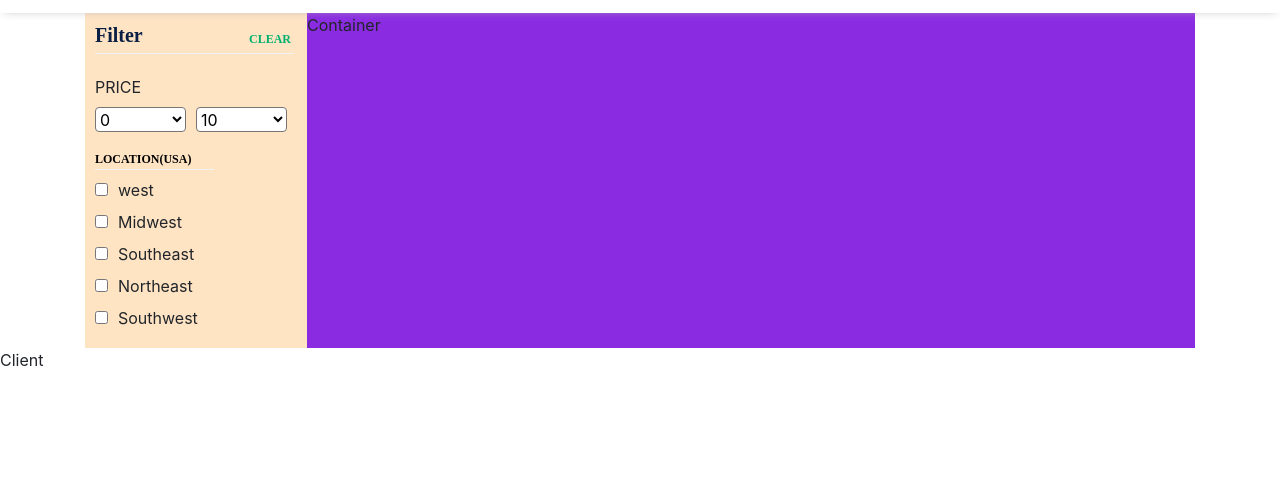
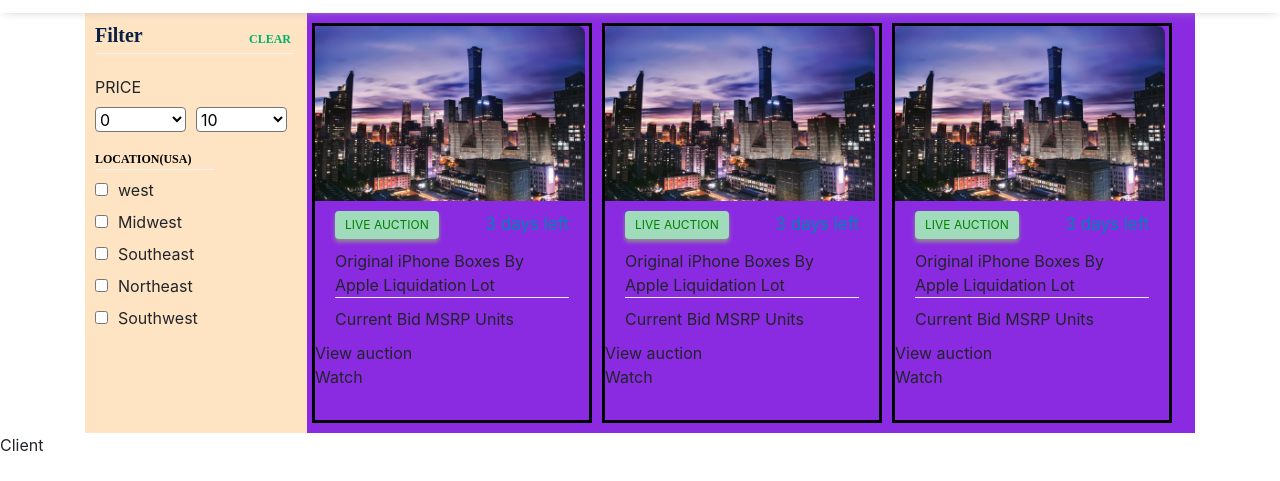
Before and after one commit to itsmeAB/auction-site, a React app: page / in a window 1280 px wide. Shown: the part 319-800 px from the top of the page. Built offline with nearby package versions, Linux system fonts and the light colour scheme.

Commit message:
wip - card component

```diff
--- /dev/null
+++ b/src/client/components/Card/card.css
@@ -0,0 +1,55 @@
+.ui-lib-card {
+  margin: 10px 5px;
+  min-width: 100px;
+  max-width: 280px;
+  height: 400px;
+  border: 3px solid black;
+}
+
+.ui-lib-card__img img {
+  min-width: 100px;
+  max-width: 270px;
+  max-height: 192px;
+}
+
+.ui-lib-card__tag-wrapper {
+  display: flex;
+  justify-content: space-between;
+  align-items: center;
+  margin: 10px 20px;
+}
+
+.ui-lib-card__tag {
+  color: green;
+  background: #a0dcbb;
+  font-size: 12px;
+  padding: 5px 10px;
+  border-radius: 4px;
+  box-shadow: 0px 3px 4px 0px #928e8e;
+  text-transform: uppercase;
+}
+
+.ui-lib-card__text {
+  color: #0081B5;
+  font-size: 17px;
+}
+
+.ui-lib-card__title {
+  position: relative;
+  margin: 10px 20px;
+}
+
+.ui-lib-card__price {
+  position: relative;
+  margin: 10px 20px;
+}
+
+.ui-lib-card__price::before {
+  position: absolute;
+  content: '';
+  background: #F1F2F4;
+  left: 0;
+  height: 1px;
+  width: 100%;
+  margin-top: -10px;
+}
--- /dev/null
+++ b/src/client/components/Card/index.jsx
@@ -0,0 +1,33 @@
+import React from "react"
+import defaultImage from './TopCap.png';
+import './card.css';
+
+// props => type: 'live', 'new', 'eligible', title
+const Card = () => {
+  return (
+    <div className="ui-lib-card">
+      <div className="ui-lib-card__img">
+        <img src={defaultImage} />
+      </div>
+      <div className="ui-lib-card__tag-wrapper">
+        <div className="ui-lib-card__tag">
+          live auction
+      </div>
+        <div className="ui-lib-card__text">
+          3 days left
+      </div>
+      </div>
+      <div className="ui-lib-card__title">
+      Original iPhone Boxes By Apple Liquidation Lot
+      </div>
+      <div className="ui-lib-card__price">
+        Current Bid MSRP Units
+      </div>
+      <div className="ui-lib-card__action">
+        <div>View auction</div><div>Watch</div>
+      </div>
+    </div>
+  )
+}
+
+export default Card
--- a/src/client/components/Container/container.css
+++ b/src/client/components/Container/container.css
@@ -12,3 +12,8 @@
   width: 80%;
   background: blueviolet;
 }
+
+.container__card-wrapper {
+  display: flex;
+  flex-wrap: wrap;
+}
--- a/src/client/components/Container/index.jsx
+++ b/src/client/components/Container/index.jsx
@@ -1,14 +1,20 @@
 import React from 'react';
 import Sidebar from '../Sidebar';
+import Card from '../Card';
 import './container.css';
 
 const Container = () => {
+  const cardItems = ['card1', 'card2', 'card3'];
   return (
     <div className="container">
       <div className="container__side-bar">
         <Sidebar />
       </div>
-      <div className="container__main">Container</div>
+      <div className="container__main">
+        <div className="container__card-wrapper">
+          {cardItems.map(card => <Card />)}
+        </div>
+      </div>
     </div>
   );
 }
```
Also changed, not shown: src/client/components/Card/TopCap.png (added).
